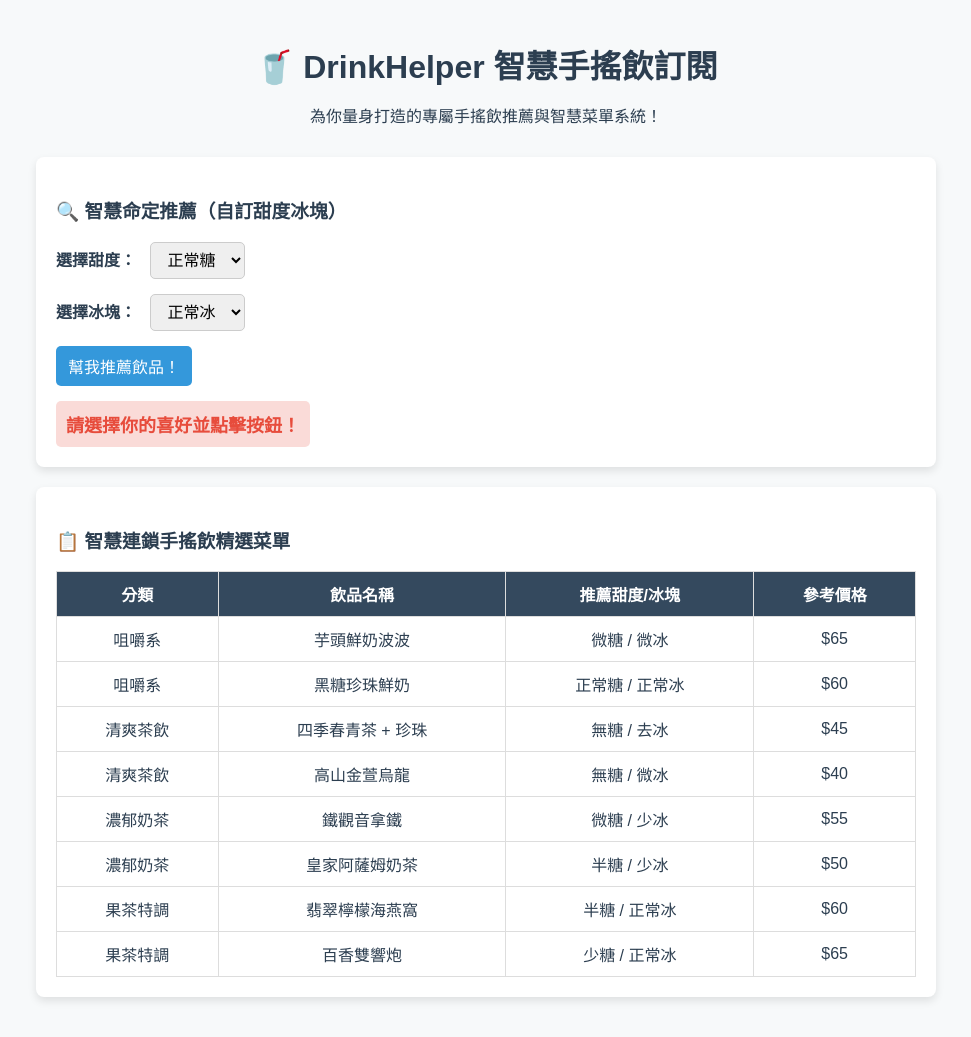
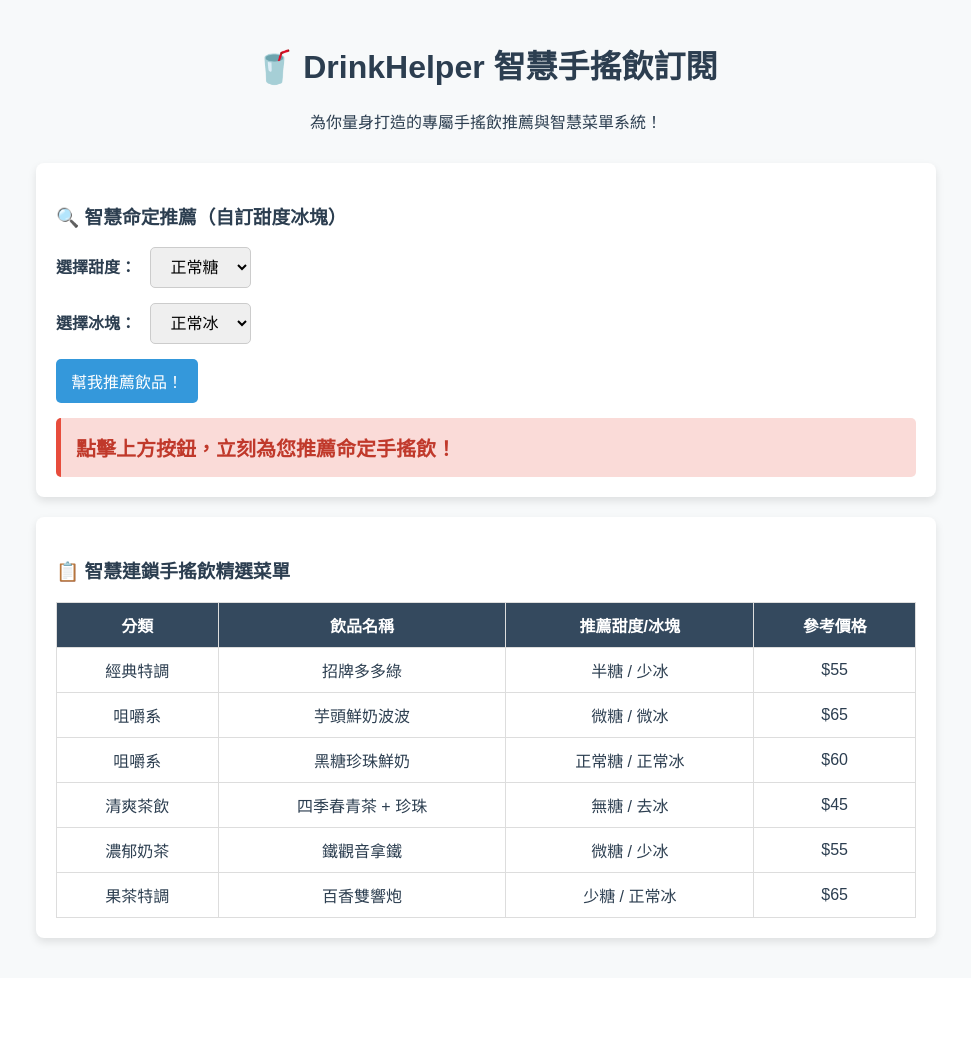
Before and after one commit to c115193201-lgtm/Repository-name, a Flask app: page / in a window 1280 px wide. Shown: the whole page, without its empty margins (154-1125 px from the left). After the commit the page ends 946 px from the top, so only its background shows below. Run offline with Flask 3, Linux system fonts and the light colour scheme; data comes from the database, SQL or seed files in the repository.

Commit message:
Update index.html

```diff
--- a/templates/index.html
+++ b/templates/index.html
@@ -10,14 +10,6 @@
             margin: 0;
             padding: 20px;
             color: #2c3e50;
-        }
-        header {
-            text-align: center;
-            margin-bottom: 30px;
-        }
-        h1 {
-            color: #2c3e50;
-            margin-bottom: 5px;
         }
         .container {
             max-width: 900px;
@@ -38,7 +30,7 @@
             margin-right: 10px;
         }
         select, button {
-            padding: 8px 12px;
+            padding: 10px 15px;
             font-size: 16px;
             border-radius: 5px;
             border: 1px solid #ccc;
@@ -55,12 +47,12 @@
         #result {
             margin-top: 15px;
             font-weight: bold;
-            color: #e74c3c;
-            font-size: 18px;
+            color: #c0392b;
+            font-size: 20px;
             background-color: #fadbd8;
-            padding: 10px;
+            padding: 15px;
             border-radius: 5px;
-            display: inline-block;
+            border-left: 5px solid #e74c3c;
         }
         .menu-table {
             width: 100%;
@@ -81,7 +73,7 @@
 <body>
 
     <div class="container">
-        <header>
+        <header style="text-align: center; margin-bottom: 30px;">
             <h1>🥤 DrinkHelper 智慧手搖飲訂閱</h1>
             <p>為你量身打造的專屬手搖飲推薦與智慧菜單系統！</p>
         </header>
@@ -110,8 +102,9 @@
                 </select>
             </div>
             <button type="button" onclick="recommendDrink()">幫我推薦飲品！</button>
-            <br>
-            <div id="result">請選擇你的喜好並點擊按鈕！</div>
+
+            <!-- 推薦結果顯示區 -->
+            <div id="result">點擊上方按鈕，立刻為您推薦命定手搖飲！</div>
         </div>
 
         <!-- 完整豐富菜單區塊 -->
@@ -123,6 +116,12 @@
                     <th>飲品名稱</th>
                     <th>推薦甜度/冰塊</th>
                     <th>參考價格</th>
+                </tr>
+                <tr>
+                    <td>經典特調</td>
+                    <td>招牌多多綠</td>
+                    <td>半糖 / 少冰</td>
+                    <td>$55</td>
                 </tr>
                 <tr>
                     <td>咀嚼系</td>
@@ -143,28 +142,10 @@
                     <td>$45</td>
                 </tr>
                 <tr>
-                    <td>清爽茶飲</td>
-                    <td>高山金萱烏龍</td>
-                    <td>無糖 / 微冰</td>
-                    <td>$40</td>
-                </tr>
-                <tr>
                     <td>濃郁奶茶</td>
                     <td>鐵觀音拿鐵</td>
                     <td>微糖 / 少冰</td>
                     <td>$55</td>
-                </tr>
-                <tr>
-                    <td>濃郁奶茶</td>
-                    <td>皇家阿薩姆奶茶</td>
-                    <td>半糖 / 少冰</td>
-                    <td>$50</td>
-                </tr>
-                <tr>
-                    <td>果茶特調</td>
-                    <td>翡翠檸檬海燕窩</td>
-                    <td>半糖 / 正常冰</td>
-                    <td>$60</td>
                 </tr>
                 <tr>
                     <td>果茶特調</td>
@@ -181,18 +162,22 @@
             const sweet = document.getElementById('sweetness').value;
             const ice = document.getElementById('ice').value;
 
-            const options = [
-                `【清爽解渴】${sweet}、${ice} 的「四季春青茶」`,
-                `【咀嚼口感】${sweet}、${ice} 的「芋頭鮮奶波波」`,
-                `【濃郁茶香】${sweet}、${ice} 的「鐵觀音拿鐵」`,
-                `【酸甜果香】${sweet}、${ice} 的「翡翠檸檬海燕窩」`,
-                `【經典不敗】${sweet}、${ice} 的「黑糖珍珠鮮奶」`,
-                `【人氣特調】${sweet}、${ice} 的「百香雙響炮」`,
-                【溫潤茶韻】${sweet}、${ice} 的「高山金萱烏龍」
+            // 包含多多綠在內的飲料清單
+            const drinks = [
+                "招牌多多綠",
+                "四季春青茶 + 珍珠",
+                "芋頭鮮奶波波",
+                "鐵觀音拿鐵",
+                "黑糖珍珠鮮奶",
+                "百香雙響炮"
             ];
 
-            const selected = options[Math.floor(Math.random() * options.length)];
-            document.getElementById('result').innerText = `🎉 推薦你喝：${selected}！`;
+            // 隨機挑選一個
+            const randomDrink = drinks[Math.floor(Math.random() * drinks.length)];
+
+            // 強制將結果寫入網頁
+            const resultBox = document.getElementById('result');
+            resultBox.innerText = `🎉 推薦你喝：${sweet}、${ice} 的「${randomDrink}」！`;
         }
     </script>
 
```
